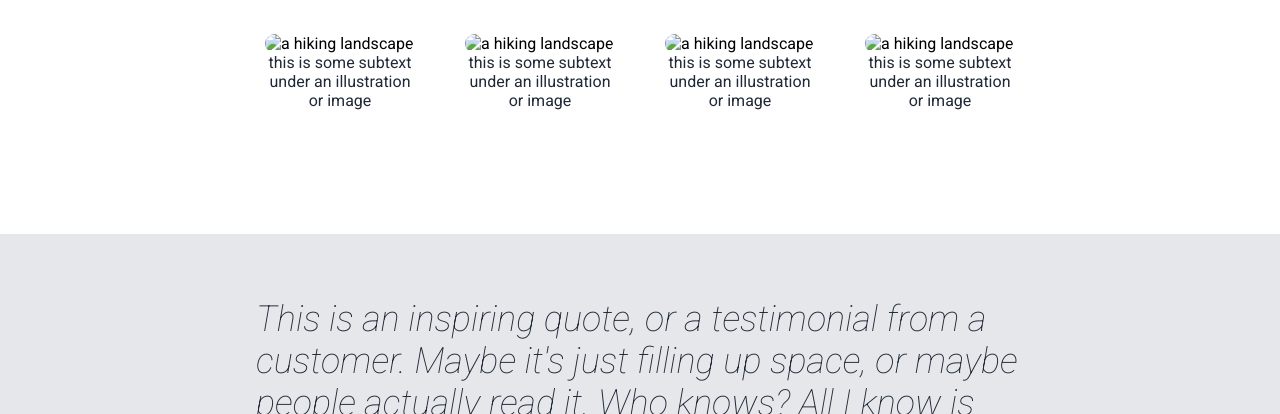
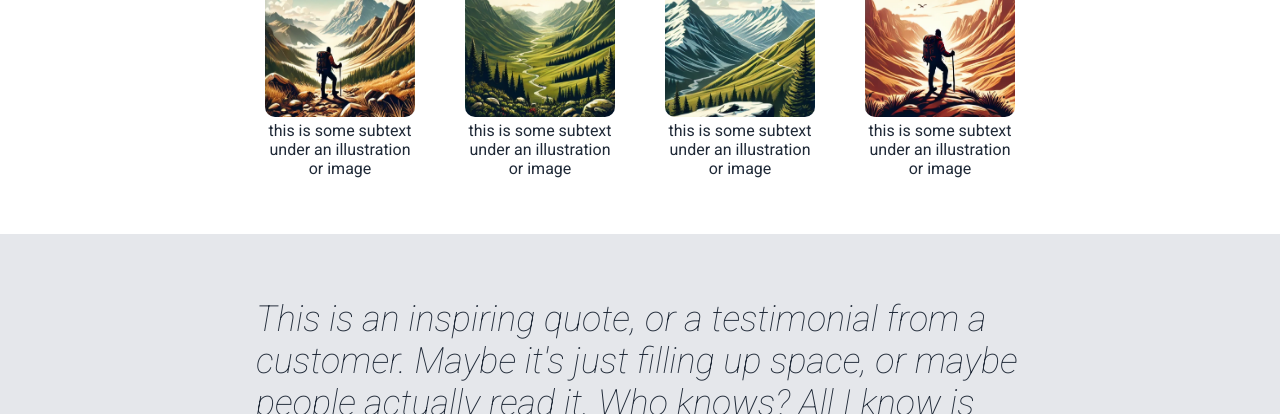
Before and after one commit to chris-gr81/odin-landingpage, a plain HTML site: page index.html in a window 1280 px wide. Shown: the part 686-1100 px from the top of the page. Drawn offline with Linux system fonts and the light colour scheme; the site is published under a folder, as on GitHub Pages, so addresses that start at the root find nothing.

Commit message:
Change remaining img-paths to relative

```diff
--- a/index.html
+++ b/index.html
@@ -53,7 +53,7 @@
             <div class="card">
               <img
                 class="square-img"
-                src="/img/hike1.png"
+                src="./img/hike1.png"
                 alt="a hiking landscape"
               />
               <p>this is some subtext under an illustration or image</p>
@@ -61,7 +61,7 @@
             <div class="card">
               <img
                 class="square-img"
-                src="/img/hike2.png"
+                src="./img/hike2.png"
                 alt="a hiking landscape"
               />
               <p>this is some subtext under an illustration or image</p>
@@ -69,7 +69,7 @@
             <div class="card">
               <img
                 class="square-img"
-                src="/img/hike3.png"
+                src="./img/hike3.png"
                 alt="a hiking landscape"
               />
               <p>this is some subtext under an illustration or image</p>
@@ -77,7 +77,7 @@
             <div class="card">
               <img
                 class="square-img"
-                src="/img/hike4.png"
+                src="./img/hike4.png"
                 alt="a hiking landscape"
               />
               <p>this is some subtext under an illustration or image</p>
```
